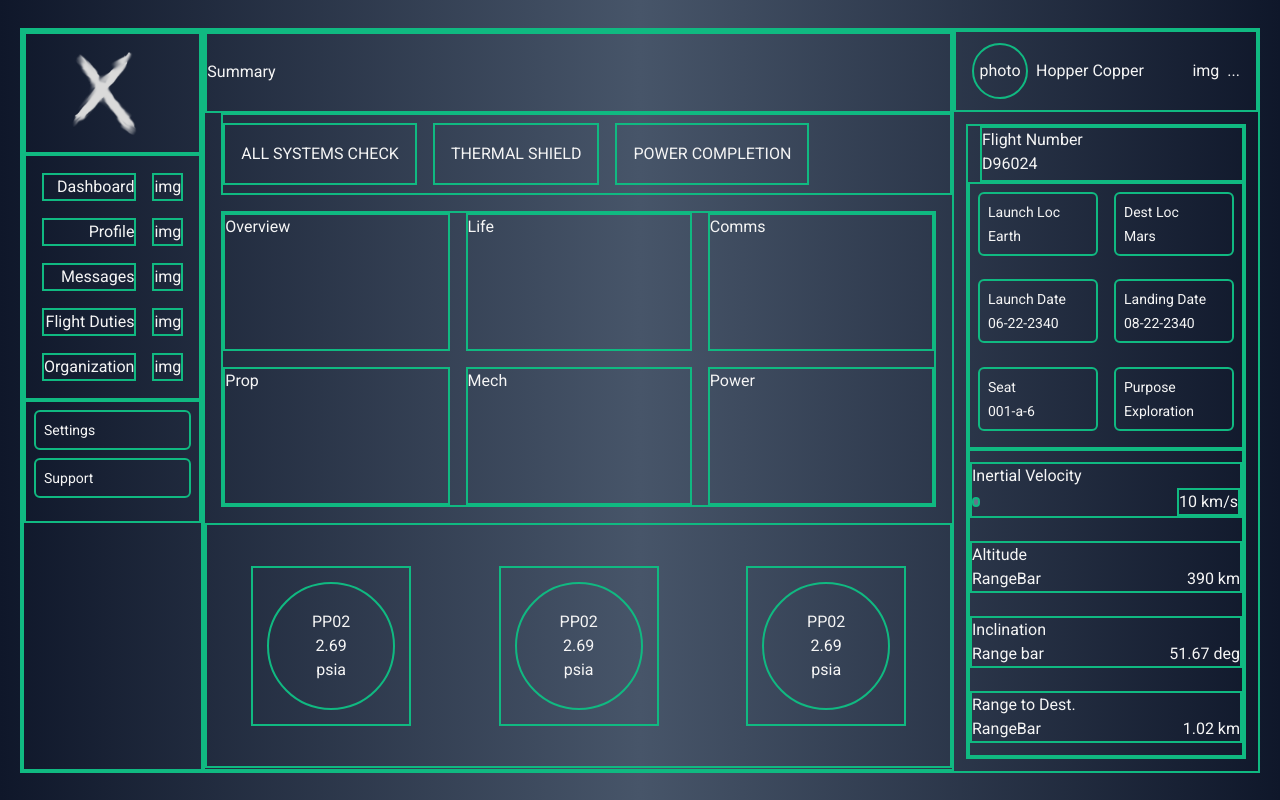
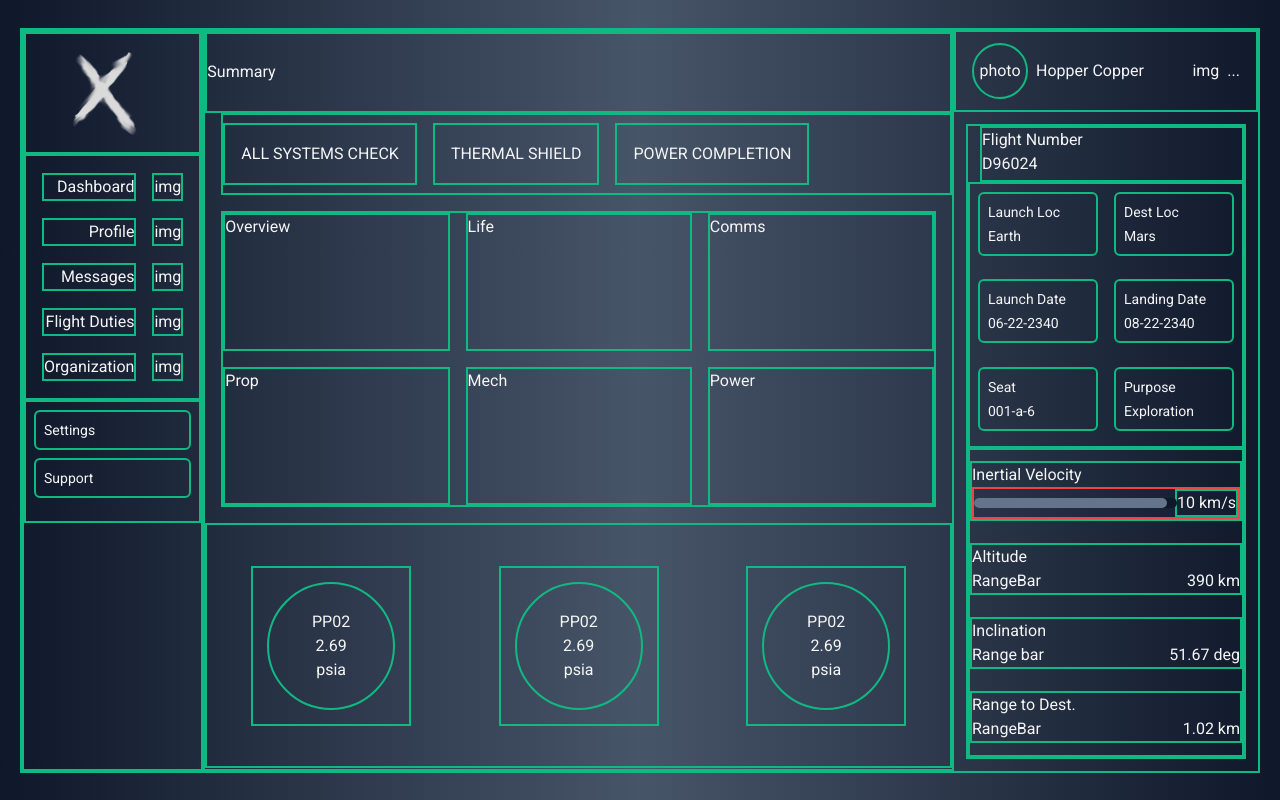
Before and after one commit to kb-git-hub/admin-dashboard, a website: page src/index.html in a window 1280 px wide. Drawn offline with nearby package versions, Linux system fonts and the light colour scheme.

Commit message:
Improve intertial velocity graphics

```diff
--- a/package.json
+++ b/package.json
@@ -2,4 +2,5 @@
   "devDependencies": {
     "tailwindcss": "^3.1.8"
   }
+
 }
--- a/src/index.html
+++ b/src/index.html
@@ -12,6 +12,8 @@
 
     <link href="/dist/output.css" rel="stylesheet">
     <link type="image/png" sizes="16x16" rel="icon" href="/static/xFavicon.png">
+    <script src="https://cdnjs.cloudflare.com/ajax/libs/gsap/3.11.1/gsap.min.js" defer></script>
+
     <script src="script.js" defer></script>
     <title>Launch Portal</title>
 
@@ -179,9 +181,12 @@ bg-gradient-to-r from-slate-900 via-slate-600 to-slate-900
                 <div class="flightMetrics layoutBorder grow-[4] flex flex-col justify-around">
                     <div class="layoutBorder">
                         <div>Inertial Velocity</div>
-                        <div class="flex justify-between items-center">
+                        <div class="flex justify-between items-center border-red-500 border-2 relative ">
+                            <div class=' w-[77%] h-[10px] mr-2 bg-slate-900 rounded-md absolute top-[9px] left-0 right-0 bottom-0'></div>
                             <div id="inertialVelocity"
-                            class="layoutBorder w-[100%] h-[10px] mr-2 bg-slate-500 rounded-md"></div>
+                                class="  h-[10px] mr-2 bg-slate-500 rounded-md z-50">
+                            </div>
+
                             <div class="layoutBorder shrink-0">10 km/s</div>
                         </div>
                     </div>
--- a/src/script.js
+++ b/src/script.js
@@ -1,5 +1,4 @@
 const inertialVelocitySlider = document.querySelector('#inertialVelocity')
-
 
 /*
 Guages
@@ -9,8 +8,8 @@ let
     gaugeElapsed = 0,
     allGaugeMeter = 0,
     inertialVelocity = 0,
+    intervalAmount = 50,
     intervalID
-
 
 // random gauge values tied to gaugeMeter
 function randomGaugeFlux(input, variation) {
@@ -23,11 +22,11 @@ function randomGaugeFlux(input, variation) {
 //Initialize Guage Counter
 function gaugeEngage() {
     gaugeStart = Date.now() - gaugeElapsed
-    intervalID = setInterval(gaugeUpdate, 200)
+    intervalID = setInterval(gaugeUpdate, intervalAmount)
     let checkInterval = () => {
         setInterval(() => {
             if (allGaugeMeter >= 99) clearInterval(intervalID)
-        }, 100)
+        }, intervalAmount)
     }
     checkInterval()
 }
@@ -35,15 +34,16 @@ function gaugeEngage() {
 // increase Gauges
 function gaugeUpdate() {
     gaugeElapsed = Date.now() - gaugeStart
-    allGaugeMeter = Math.floor((gaugeElapsed / 1000) % 100)
+    allGaugeMeter = Math.floor((gaugeElapsed / intervalAmount) % 100)
 
-    inertialVelocity = randomGaugeFlux(allGaugeMeter, 2)
+    inertialVelocity = randomGaugeFlux(allGaugeMeter, 1)
     inertialVelocitySlider.style.width = `${inertialVelocity}%`
 
     console.log("gaugeMeter:", allGaugeMeter, "velocity:", inertialVelocity)
 }
 
 gaugeEngage()
+
 
 
 
```
Also changed, not shown: dist/output.css, 1 other file.
